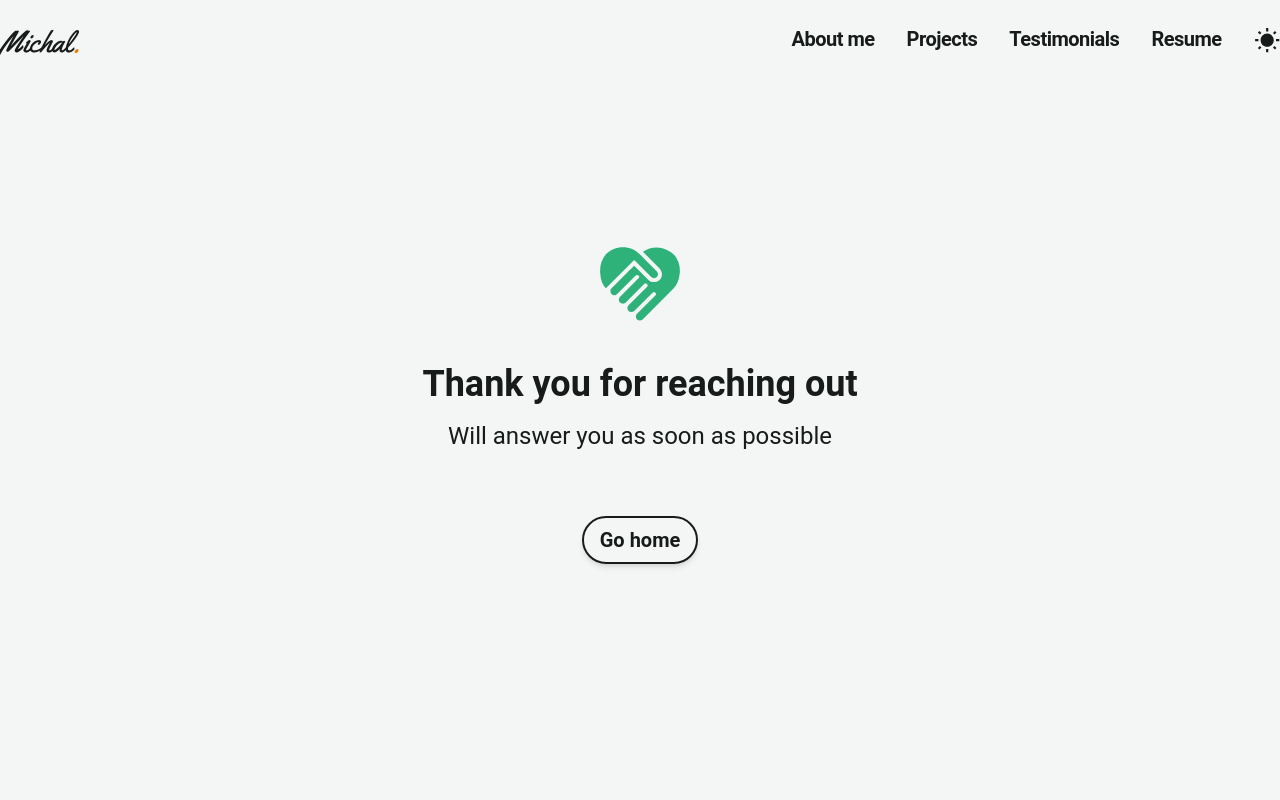
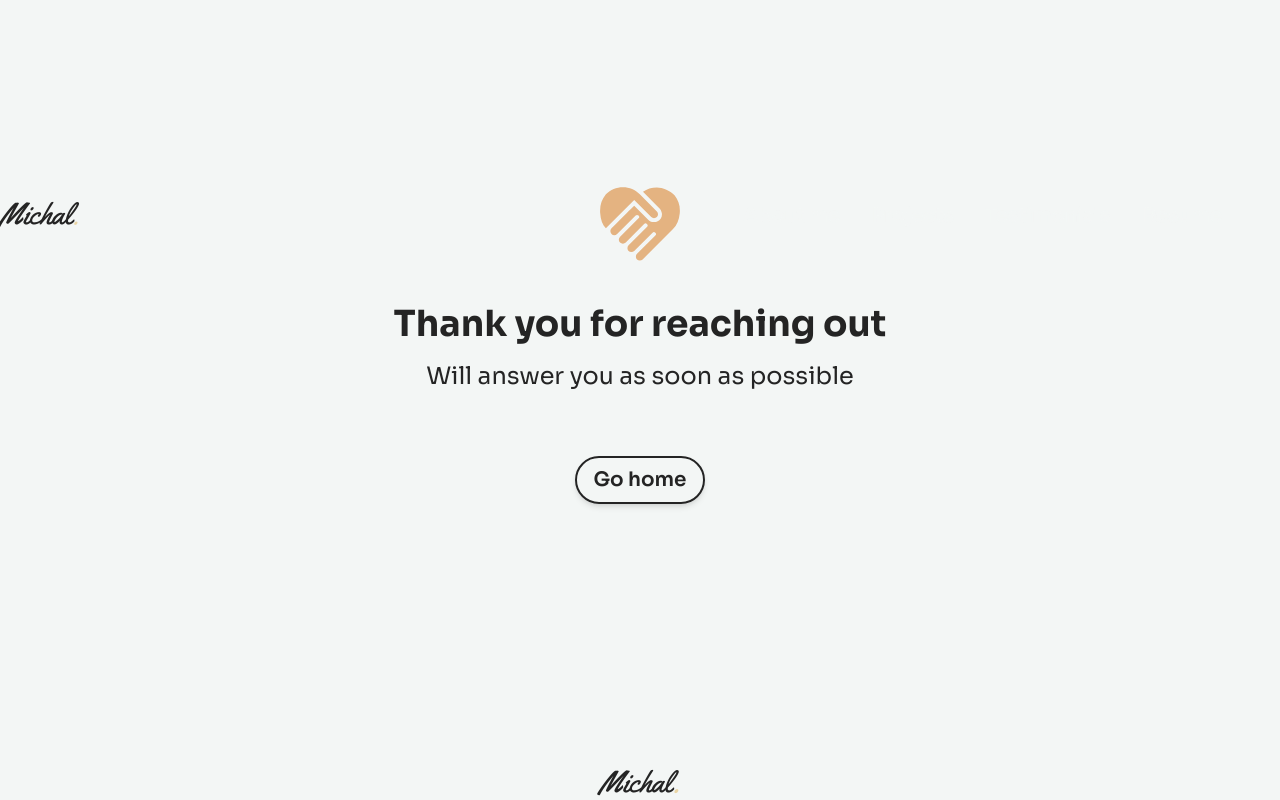
Before and after one commit to michalciberej/Personal-website, a React (Vite) app: page /thankyou in a window 1280 px wide. Shown: the top 800 px of the page. Built offline with nearby package versions, Linux system fonts and the light colour scheme.

Commit message:
Refactored code

```diff
--- a/src/components/AboutMe.jsx
+++ b/src/components/AboutMe.jsx
@@ -1,16 +1,15 @@
-import SectionHeading from './SectionHeading';
 import Skills from './Skills';
 import { Link } from 'react-router-dom';
 import Icon from '@mdi/react';
 import { mdiDownload } from '@mdi/js';
+import SectionHeading from './SectionHeading';
+import Socials from './Socials';
 
 const AboutMe = () => {
   return (
-    <div className='container mx-auto flex flex-col justify-center items-center mb-20'>
-      <SectionHeading text='Here you will find more information about me, what I do, and my current skills mostly in terms of programming and technology'>
-        ABOUT ME
-      </SectionHeading>
-      <div className='grid grid-cols-1 md:grid-cols-2 gap-20 justify-center text-center md:text-left'>
+    <div className='container mx-auto flex items-center justify-between'>
+      <SectionHeading />
+      {/* <div className='grid grid-cols-1 md:grid-cols-2 gap-20 justify-center text-center md:text-left'>
         <div className='group max-w-prose flex flex-col items-center mx-auto my-10 md:my-0'>
           <h2 className="text-3xl text-center tracking-wider font-extrabold mb-12 before:block before:w-[calc(100%_+_1rem)] before:opacity-50 group-hover:before:opacity-100 before:h-1 before:content-[''] before:bg-accent before:absolute relative z-20 before:translate-y-8 before:-z-10 group-hover:before:h-4 group-hover:before:translate-y-6 before:-translate-x-[0.5rem] before:transition-all before:rounded-sm">
             Get to know me!
@@ -42,7 +41,7 @@ const AboutMe = () => {
           </div>
         </div>
         <Skills />
-      </div>
+      </div> */}
     </div>
   );
 };
--- a/src/components/Animation.jsx
+++ /dev/null
@@ -1,24 +0,0 @@
-import { motion } from 'framer-motion';
-
-const Animation = ({ children, duration }) => {
-  const variants = {
-    visible: {
-      opacity: 1,
-      translateY: 0,
-      transition: { duration: duration, staggerChildren: duration },
-    },
-    hidden: { opacity: 0, translateY: 50 },
-  };
-
-  return (
-    <motion.div
-      variants={variants}
-      initial='hidden'
-      whileInView='visible'
-      viewport={{ once: true }}>
-      {children}
-    </motion.div>
-  );
-};
-
-export default Animation;
--- a/src/components/Hero.jsx
+++ b/src/components/Hero.jsx
@@ -1,32 +1,75 @@
-import { useState, useEffect } from 'react';
 import { motion } from 'framer-motion';
 
-const Landing = () => {
-  const [scrolled, setScrolled] = useState(false);
-
-  const updateMedia = () => {
-    setScrolled(window.scrollY > 0);
+const Hero = () => {
+  const textVariants = {
+    initial: {
+      y: '30vh',
+      transition: {
+        duration: 0.5,
+        ease: [0.37, 0, 0.63, 1],
+      },
+    },
+    animate: {
+      y: 0,
+      transition: {
+        duration: 0.7,
+        ease: [0, 0.55, 0.45, 1],
+      },
+    },
+  };
+  const containerVariants = {
+    initial: {
+      transition: {
+        delayChildren: 0.4,
+        staggerChildren: 1,
+        staggerDirection: -1,
+      },
+    },
+    animate: {
+      transition: {
+        delayChildren: 0,
+        staggerChildren: 0.11,
+        staggerDirection: 1,
+      },
+    },
   };
 
-  useEffect(() => {
-    window.addEventListener('scroll', updateMedia);
-    return () => window.addEventListener('scroll', updateMedia);
-  });
-
   return (
-    <div className='py-40'>
-      <div className='container flex flex-col mx-auto text-center justify-center items-center pt-12'>
-        <h1 className='text-4xl sm:text-5xl font-extrabold leading-tight tracking-tight text-text md:text-6xl lg:text-7xl dark:text-white mb-8'>
-          Hey, I am Michal Ciberej
-        </h1>
-        <p className='text-xl lg:text-2xl text-text/70 dark:text-textD/70 font-normal leading-2 mb-48 max-w-prose'>
-          Web developer focusing on frontends of websites or applications that
-          make projects succesful.
-        </p>
-        <motion.div className={`mouse ${scrolled && 'opacity-0'}`} />
+    <motion.div
+      className='container flex flex-col mx-auto text-center justify-center items-center pt-56 pb-40'
+      variants={containerVariants}
+      initial='initial'
+      animate='animate'>
+      <div className='overflow-hidden'>
+        <motion.div
+          variants={textVariants}
+          className='font-light tracking-wide text-text dark:text-textD text-[8.5rem] leading-[7rem] mb-2 mr-80 pr-40'>
+          MICHAL
+        </motion.div>
       </div>
-    </div>
+      <div className='overflow-hidden'>
+        <motion.div
+          variants={textVariants}
+          className='font-light tracking-wide text-text dark:text-textD text-[8.5rem] leading-[7rem] mr-40 mb-4'>
+          CIBEREJ
+        </motion.div>
+      </div>
+      <div className='overflow-hidden'>
+        <motion.div
+          variants={textVariants}
+          className='font-semibold tracking-wide text-text dark:text-primary text-[9rem] leading-[7rem] mb-2 '>
+          WEB
+        </motion.div>
+      </div>
+      <div className='overflow-hidden'>
+        <motion.div
+          variants={textVariants}
+          className='font-semibold tracking-wide text-text dark:text-primary text-[9rem] leading-[7rem] mb-2s ml-60'>
+          DEVELOPER
+        </motion.div>
+      </div>
+    </motion.div>
   );
 };
 
-export default Landing;
+export default Hero;
--- a/src/components/Navbar.jsx
+++ b/src/components/Navbar.jsx
@@ -33,17 +33,33 @@ const Navbar = ({ home }) => {
     return () => window.removeEventListener('resize', updateMedia);
   });
 
+  const variants = {
+    initial: {
+      y: '-4rem',
+      opacity: 0,
+    },
+    animate: {
+      y: 0,
+      opacity: 1,
+      transition: {
+        duration: 0.5,
+        delay: 1.5,
+      },
+    },
+  };
+
   return (
     <header>
-      <nav
-        className={`flex justify-between container mx-auto items-center pt-5 mb-12 ${
-          home && 'mb-64'
-        }`}>
+      <motion.nav
+        className='fixed left-0 right-0 z-50 flex justify-between container mx-auto items-end pt-5 mb-12'
+        variants={variants}
+        initial='initial'
+        animate='animate'>
         <Link
           to={'/'}
           className=''>
           <span className='logo text-3xl'>Michal</span>
-          <span className='logo text-accent text-4xl'>.</span>
+          <span className='logo text-3xl text-accent'>.</span>
         </Link>
         {isDesktop ? (
           <DesktopMenu />
@@ -66,7 +82,7 @@ const Navbar = ({ home }) => {
             handleMenuOpen={handleMenuOpen}
           />
         )}
-      </nav>
+      </motion.nav>
     </header>
   );
 };
@@ -107,7 +123,7 @@ const DesktopMenu = () => {
     }
   };
   return (
-    <ul className='text-lg flex gap-8'>
+    <ul className='text-lg flex gap-8 bg-clip-text text-transparent bg-blend-difference bg-textD mix-blend-difference'>
       <li>
         <button
           className='link text-xl font-semibold tracking-tight'
--- a/src/components/Projects.jsx
+++ b/src/components/Projects.jsx
@@ -1,7 +1,6 @@
 import Icon from '@mdi/react';
 import { Link } from 'react-router-dom';
 import { mdiArrowRightThin, mdiChevronRight } from '@mdi/js';
-import Animation from './Animation';
 import SectionHeading from './SectionHeading';
 
 const Projects = () => {
@@ -59,20 +58,7 @@ const Projects = () => {
       <SectionHeading text='Here are some of my most recent projects'>
         RECENT WORK
       </SectionHeading>
-      <div className='grid grid-cols-1 md:grid-cols-3 gap-8 relative mb-10'>
-        {data.map((obj, index) => (
-          <Animation
-            key={index}
-            duration={1}>
-            <Project
-              thumbnail={obj.thumbnail}
-              description={obj.description}
-              link={obj.link}>
-              {obj.name}
-            </Project>
-          </Animation>
-        ))}
-      </div>
+      <div className='grid grid-cols-1 md:grid-cols-3 gap-8 relative mb-10'></div>
       <div className='flex justify-center md:justify-end mr-0 md:mr-10'>
         <Link
           to='/archive'
--- a/src/components/SectionHeading.jsx
+++ b/src/components/SectionHeading.jsx
@@ -1,14 +1,10 @@
 const SectionHeading = ({ text, children }) => {
   return (
     <>
-      <h2 className='flex flex-col justify-center items-center mb-20 pt-20'>
-        <span className="text-xl xl:text-5xl font-extrabold tracking-wider after:h-1 after:w-8 after:bg-accent after:content-[''] after:block after:rounded-xl after:left-[50%] after:-translate-x-[50%] after:relative mb-2 after:mt-2">
-          {children}
-        </span>
-        <span className='text-lg xl:text-2xl text-textD/90 max-w-prose text-center font-normal'>
-          {text}
-        </span>
-      </h2>
+      <h1 className='mb-40 flex gap-2 items-end justify-center'>
+        <span className='text-xl text-accent'>01.</span>
+        <span className='text-4xl'>About me</span>
+      </h1>
     </>
   );
 };
--- a/src/index.css
+++ b/src/index.css
@@ -7,22 +7,23 @@
   src: local('YellowTail'),
     url('./fonts/Yellowtail-Regular.ttf') format('truetype');
 }
+@font-face {
+  font-family: 'Sora';
+  src: local('Sora'), url('./fonts/Sora.ttf') format('truetype');
+}
 
 * {
-  font-family: 'Roboto', 'Ubuntu', 'sans-serif';
+  font-family: 'Sora';
+  padding: 0;
+  margin: 0;
+}
+
+::selection {
+  background-color: gray;
 }
 
 .logo {
   font-family: 'YellowTail';
-}
-
-body {
-  -ms-overflow-style: none;
-  scrollbar-width: none;
-}
-
-body::-webkit-scrollbar {
-  display: none;
 }
 
 .link {
@@ -76,10 +77,6 @@ body::-webkit-scrollbar {
   transition: background-color 0.33s ease;
 }
 
-.overlay {
-  transition: all 0.33s ease-in-out;
-}
-
 .dot {
   width: 15px;
   height: 15px;
@@ -87,64 +84,18 @@ body::-webkit-scrollbar {
   cursor: pointer;
 }
 
-.background {
-  position: absolute;
-  z-index: -1;
-  top: 50%;
-  left: 50%;
-  transform-origin: center;
-  filter: blur(calc(35rem / 5));
-  background-image: linear-gradient(#2eb279, #df870c);
-  animation: background 15s cubic-bezier(0.8, 0.2, 0.2, 0.8) alternate infinite;
-  border-radius: 100%;
+::-webkit-scrollbar {
+  width: 10px;
 }
 
-.test {
-  position: absolute;
-  left: 50%;
-  transform: translateX(-50%);
+::-webkit-scrollbar-track {
+  background: #242424;
 }
 
-.opened {
-  height: 150px;
+::-webkit-scrollbar-thumb {
+  background: #ead6a6;
 }
 
-.mouse {
-  width: 30px;
-  height: 55px;
-  border: 3px solid white;
-  border-radius: 60px;
-  position: relative;
-  transition: all 1.5s ease;
+::-webkit-scrollbar-thumb:hover {
+  background: #e4b381;
 }
-
-.mouse::before {
-  content: '';
-  width: 8px;
-  height: 8px;
-  position: absolute;
-  top: 10px;
-  left: 50%;
-  transform: translateX(-50%);
-  background-color: white;
-  border-radius: 50%;
-  opacity: 1;
-  animation: wheel 1.5s infinite;
-  -webkit-animation: wheel 1.5s infinite;
-}
-
-@keyframes wheel {
-  to {
-    opacity: 0;
-    top: 30px;
-  }
-}
-
-@keyframes background {
-  0% {
-    transform: translate(-50%, -50%) rotate(0deg);
-  }
-  100% {
-    transform: translate(-50%, -50%) rotate(360deg);
-  }
-}
--- a/src/pages/Home.jsx
+++ b/src/pages/Home.jsx
@@ -3,14 +3,34 @@ import Testimonials from '../components/Testimonials';
 import AboutMe from '../components/AboutMe';
 import Contact from '../components/Contact';
 import Hero from '../components/Hero';
+import { motion } from 'framer-motion';
 
 function Home() {
+  const variants = {
+    initial: {
+      y: '4rem',
+      opacity: 0,
+    },
+    animate: {
+      y: 0,
+      opacity: 1,
+      transition: {
+        duration: 0.5,
+        delay: 1.5,
+      },
+    },
+  };
+
   return (
     <>
       <main>
         <section>
           <Hero />
         </section>
+        <motion.div
+          variants={variants}
+          initial='initial'
+          animate='animate'>
           <section id='aboutme'>
             <AboutMe />
           </section>
@@ -23,6 +43,7 @@ function Home() {
           <section>
             <Contact />
           </section>
+        </motion.div>
       </main>
     </>
   );
--- a/tailwind.config.js
+++ b/tailwind.config.js
@@ -4,14 +4,13 @@ export default {
   theme: {
     extend: {
       colors: {
+        text: "#242424",
         textD: "#f3f6f5",
-        backgroundD: "#171c1a",
-        accentD: "#bec5c2",
-        text: "#171c1a",
         background: "#f3f6f5",
-        primary: "#2eb279",
-        secondary: "#092f1f",
-        accent: "#df870c",
+        backgroundD: "#242424",
+        primary: "#e4b381",
+        secondary: "#4f4f4f",
+        accent: "#ead6a6",
       },
     },
   },
```
Also changed, not shown: src/fonts/Sora.ttf (added). Lines whose indentation alone changed are shown as unchanged.
